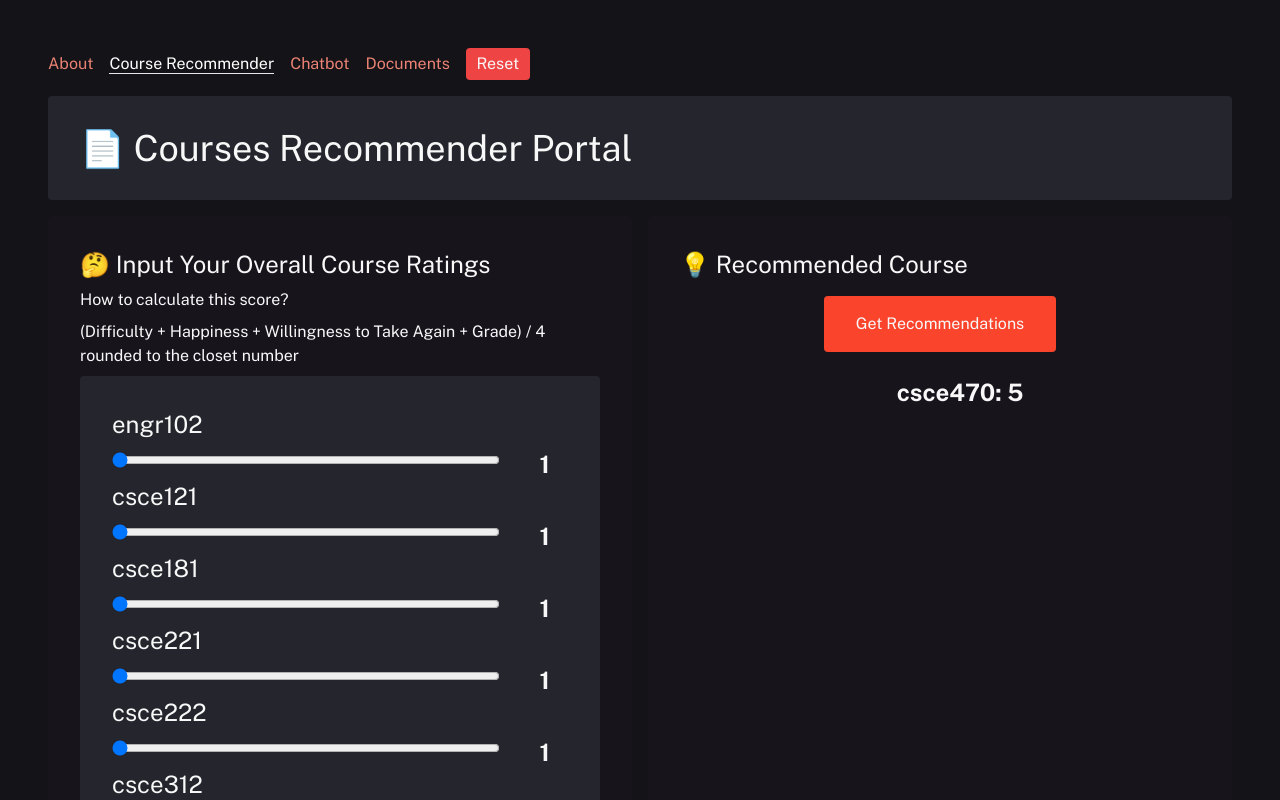
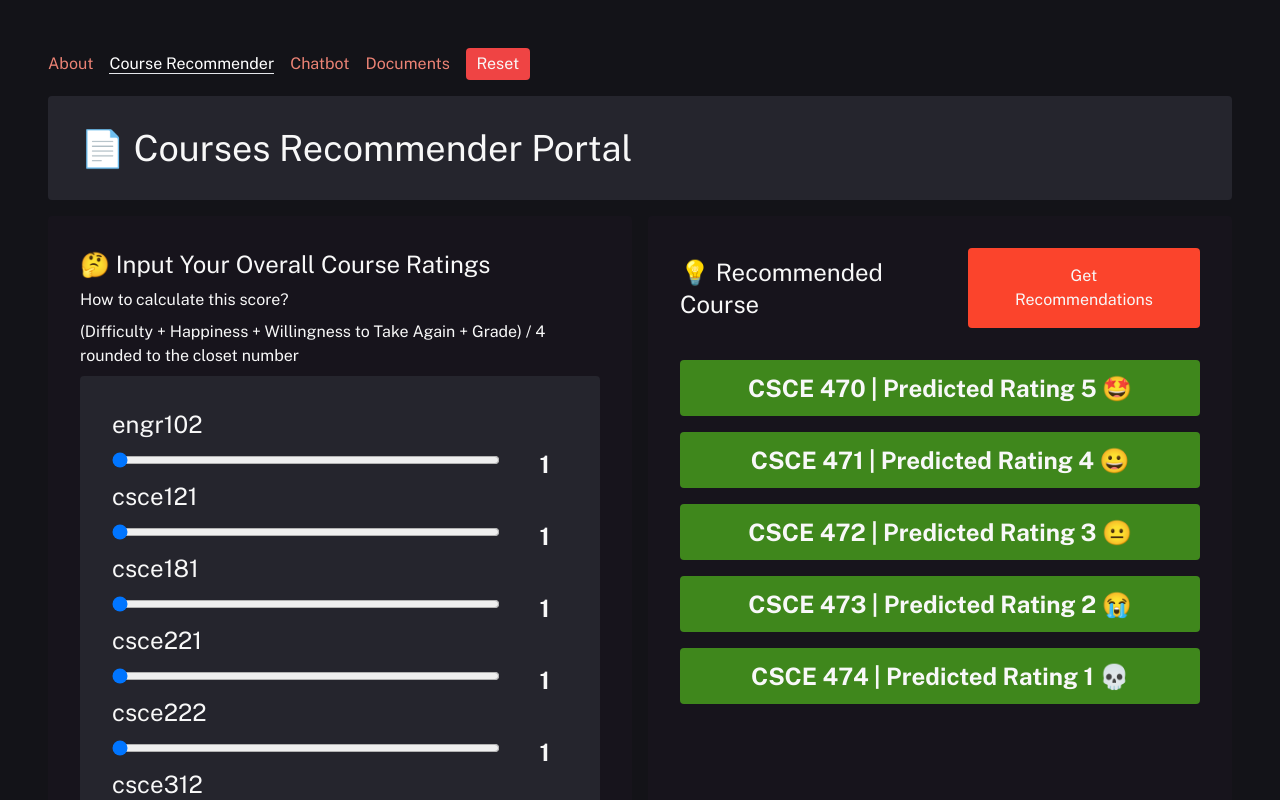
Before and after one commit to fantamanatee/cavgpt, a Next.js app in the folder frontend/main/: page /course in a window 1280 px wide. Shown: the top 800 px of the page. Built offline with nearby package versions, Linux system fonts and the light colour scheme; no server answers.

Commit message:
frontend: added colors to results

```diff
--- a/frontend/main/app/course/page.tsx
+++ b/frontend/main/app/course/page.tsx
@@ -26,8 +26,21 @@ export default function CoursesPage() {
     csce315: 1,
   };
 
+  const emojis = {
+    0: "🤔",
+    1: "💀",
+    2: "😭",
+    3: "😐",
+    4: "😀",
+    5: "🤩",
+  };
+
   const initialResults = {
-    csce470: 5,
+    "CSCE 470": 5,
+    "CSCE 471": 4,
+    "CSCE 472": 3,
+    "CSCE 473": 2,
+    "CSCE 474": 1,
   };
 
   const [courseRatings, setCourseRatings] = useState(initialRatings);
@@ -101,8 +114,9 @@ export default function CoursesPage() {
           {CourseCard}
         </div>
         <div className="p-4 md:p-8 rounded bg-[#17141c] w-full max-h-[85%] overflow-hidden flex flex-col gap-4">
+          <div className="flex items-center justify-between">
             <h2 className="text-2xl md:text-2xl">💡 Recommended Course</h2>
-          <div className="flex justify-center">
+            <div>
               <button
                 type="submit"
                 className="shrink-0 px-8 py-4 bg-[#fb442c] rounded"
@@ -111,11 +125,15 @@ export default function CoursesPage() {
                 <span className="w-full text-center">Get Recommendations</span>
               </button>
             </div>
+          </div>
           <div>
-            {Object.keys(result).map((course) => (
-              <div key={course}>
-                <p className="text-center text-2xl md:text-2xl font-bold mt-2 ml-10">
-                  {course}: {result[course]}
+            {Object.keys(result).map((course, index) => (
+              <div
+                key={course}
+                className={`p-1 rounded bg-[#3f871c] w-full max-h-[85%] flex justify-center items-center my-4`}
+              >
+                <p className="text-center text-2xl md:text-2xl font-bold">
+                  {course} | Predicted Rating {result[course]} {emojis[Math.round(result[course])]}
                 </p>
               </div>
             ))}
```
Lines whose indentation alone changed are shown as unchanged.
